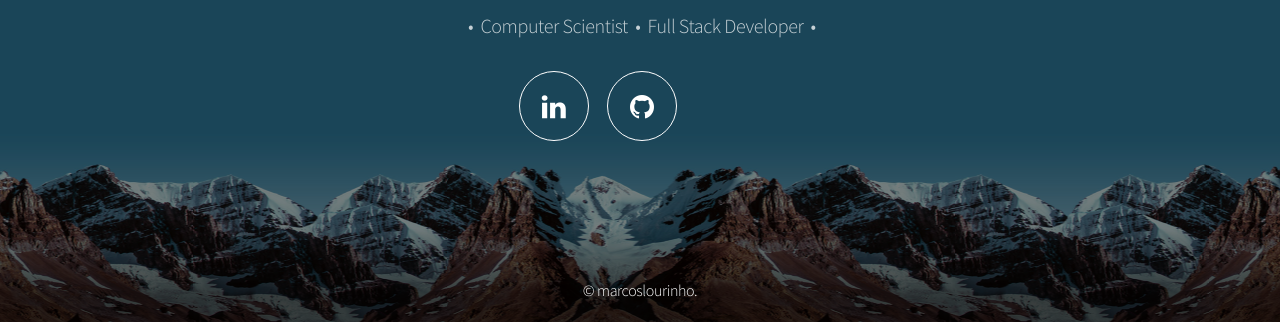
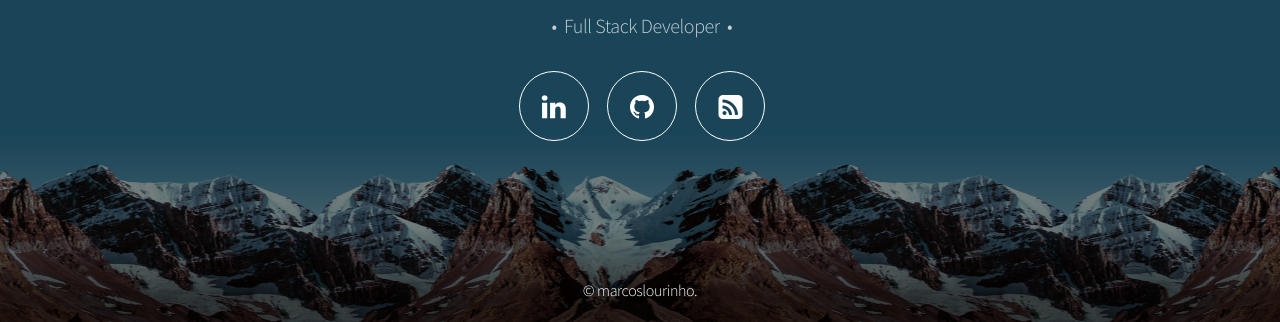
Before and after one commit to marcoslourinho/marcoslourinho.github.io, a plain HTML site: page index.html in a window 1280 px wide. Shown: the part 478-800 px from the top of the page. Drawn offline with Linux system fonts and the light colour scheme.

Commit message:
Ajustes de Interface
Ajustes de Interface

```diff
--- a/index.html
+++ b/index.html
@@ -21,12 +21,12 @@
 					<header id="header">
 						<img src="https://avatars3.githubusercontent.com/u/3601954?v=4&u=cf1b695a76df9ef776bd2d8fe1a166f7b4098189&s=400" height="256px" width="256px" class="circle">
 						<h1>Marcos Lourinho</h1>
-						<p>&nbsp;&bull;&nbsp; Computer Scientist &nbsp;&bull;&nbsp; Full Stack Developer &nbsp;&bull;&nbsp;</p>
+						<p><b>&nbsp;&bull;&nbsp; Full Stack Developer &nbsp;&bull;&nbsp;</b></p>
 						<nav>
 							<ul>
 								<li><a href="https://www.linkedin.com/in/marcospereira7/" target="_blank" class="icon fa-linkedin"><span class="label">Likedin</span></a></li>
 								<li><a href="https://github.com/marcoslourinho" target="_blank" class="icon fa-github"><span class="label">Github</span></a></li>
-								<li><a href="http://marcoslourinho.com/blog/" class="icon fa-blog"><span class="label">Blog</span></a></li>
+								<li><a href="http://marcoslourinho.com/blog/" class="icon fa-rss-square"><span class="label">Blog</span></a></li>
 							</ul>
 						</nav>
 					</header>
```
